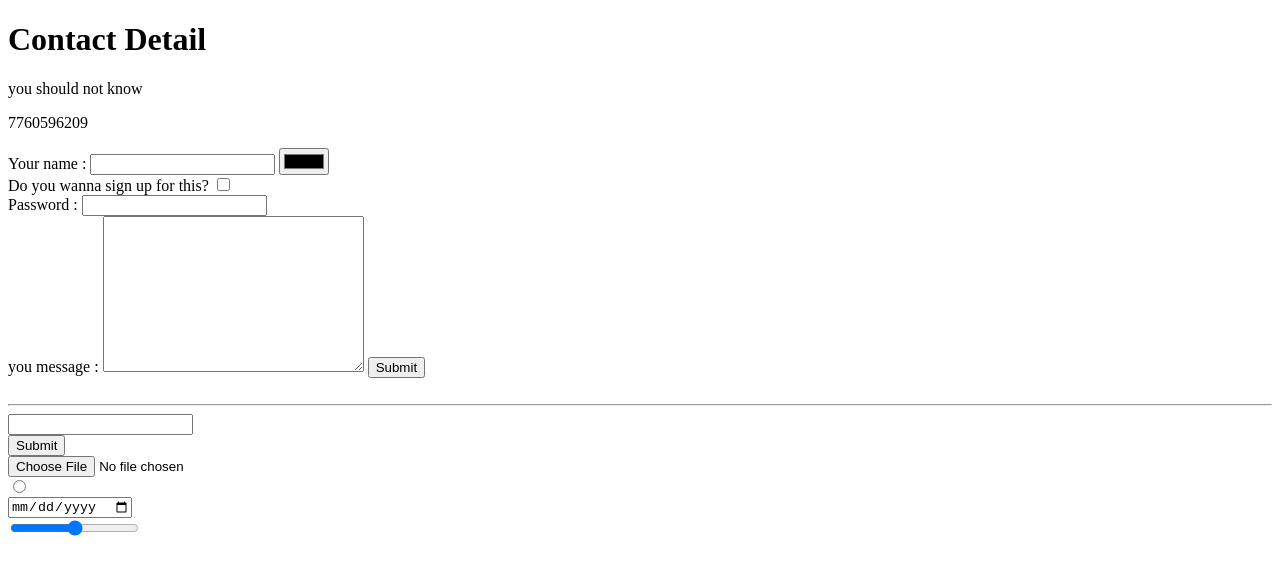
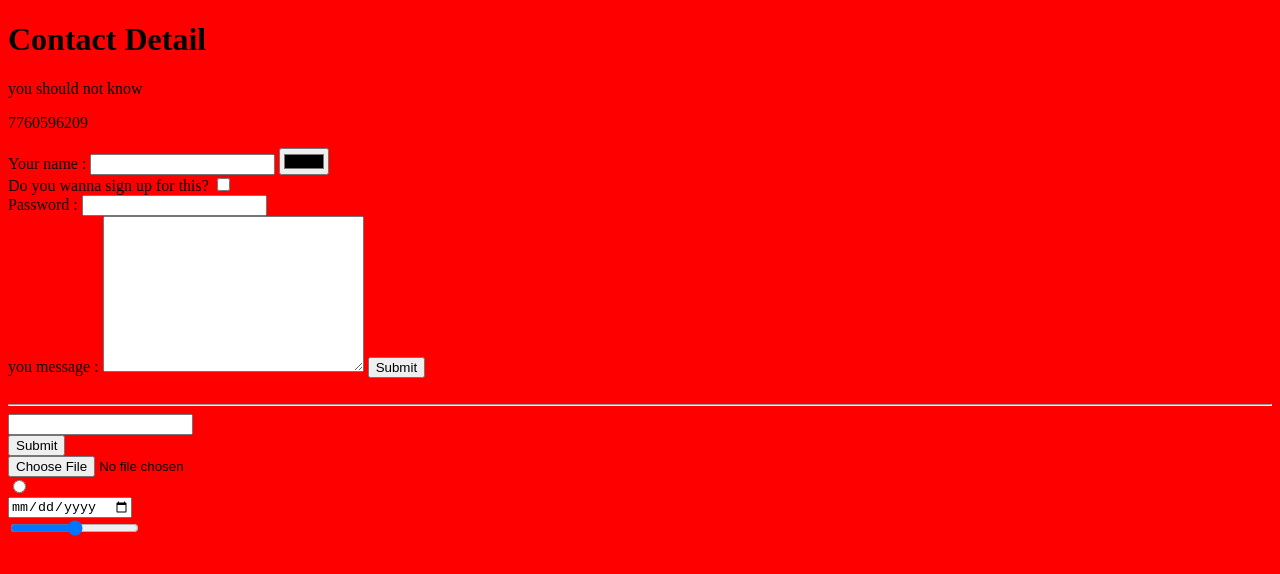
Before and after one commit to mohammedmatheensharieff/WebDev, a plain HTML site: page Zoeencloud/Contact-Me.html in a window 1280 px wide. Drawn offline with Linux system fonts and the light colour scheme.

Commit message:
inline css

```diff
--- a/Zoeencloud/Contact-Me.html
+++ b/Zoeencloud/Contact-Me.html
@@ -4,8 +4,8 @@
     <meta charset="utf-8">
     <title>Contact Me</title>
   </head>
-  <body>
-    <h1>Contact Detail</h1>
+  <body style="background-color: red;">
+    <h1>Contact Detail </h1>
     <p>you should not know</p>
     <p>7760596209</p>
 
```
Also changed, not shown: Zoeencloud/index.html (+1 -1 lines).
